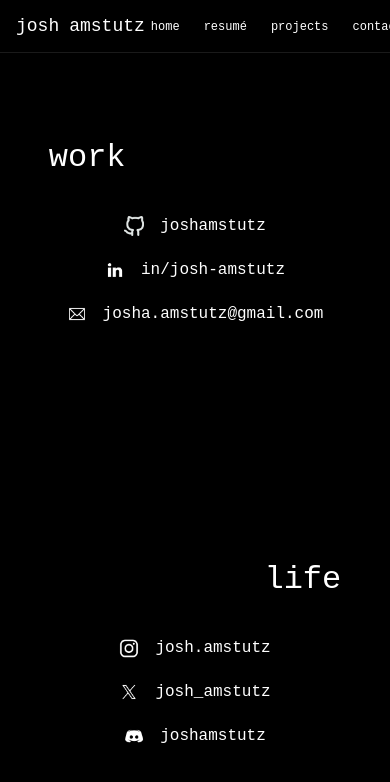
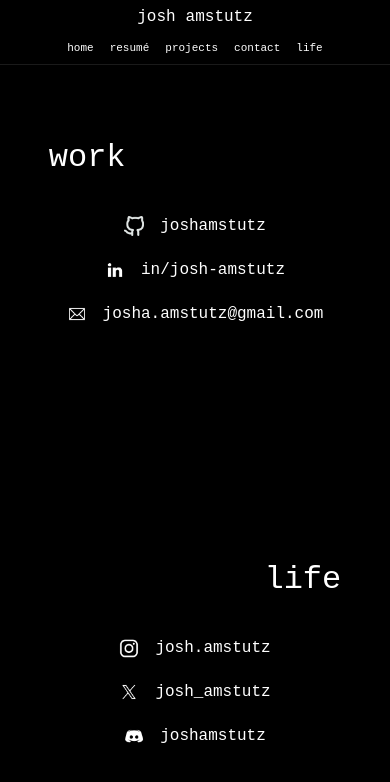
Before and after one commit to joshamstutz/joshamstutz.github.io, a React (Create React App) app: page /contact in a window 390 px wide. Shown: the top 782 px of the page. Built offline with nearby package versions, Linux system fonts and the light colour scheme.

Commit message:
mobile view overflow fix

```diff
--- a/src/components/navbar.css
+++ b/src/components/navbar.css
@@ -83,21 +83,26 @@
 
 @media (max-width: 768px) {
     .navbar {
-        padding: 1rem;
+        padding: 0.5rem;
+        flex-direction: column;
+        align-items: center;
     }
 
     .navbar ul {
-        gap: 0.75rem;
+        gap: 0.5rem;
         justify-content: center;
+        flex-wrap: wrap;
+        padding: 0.5rem 0 0;
+        margin: 0;
     }
 
     .navbar a {
-        font-size: 12px;
-        padding: 3px 6px;
+        font-size: 11px;
+        padding: 2px 4px;
     }
 
     .navbar h1 {
-        font-size: 18px;
-        white-space: nowrap;
+        font-size: 16px;
+        margin: 0 0 0.25rem;
     }
 }
```
